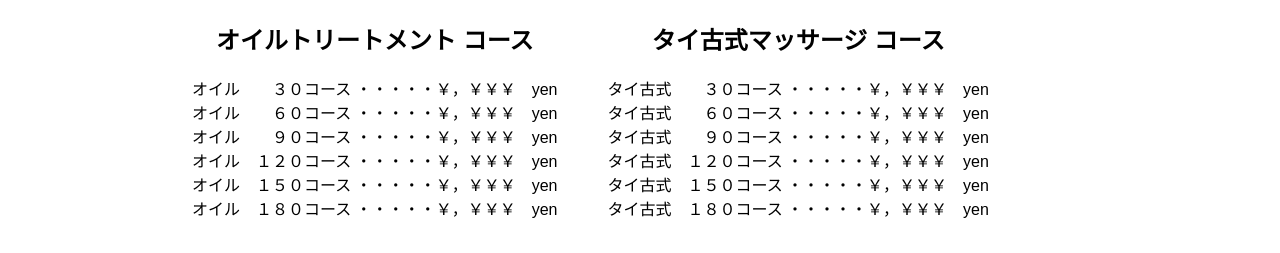
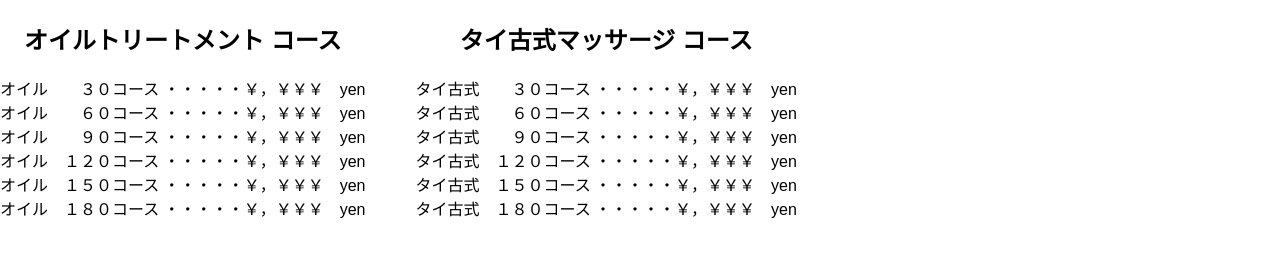
Before and after one commit to ImBadNBYK4ogvMY/gu_ccyo_2, a plain HTML site: page index.html in a window 1280 px wide. Shown: the part 788-1041 px from the top of the page. Drawn offline with Linux system fonts and the light colour scheme.

Commit message:
Update stylesheet.css

```diff
--- a/stylesheet.css
+++ b/stylesheet.css
@@ -132,7 +132,7 @@ nav a {
 .menu-list {
   display: flex;
   padding-bottom: 30px;
-  width: 70%;
+  width: ;
   margin: 0 auto;
 }
 
```
